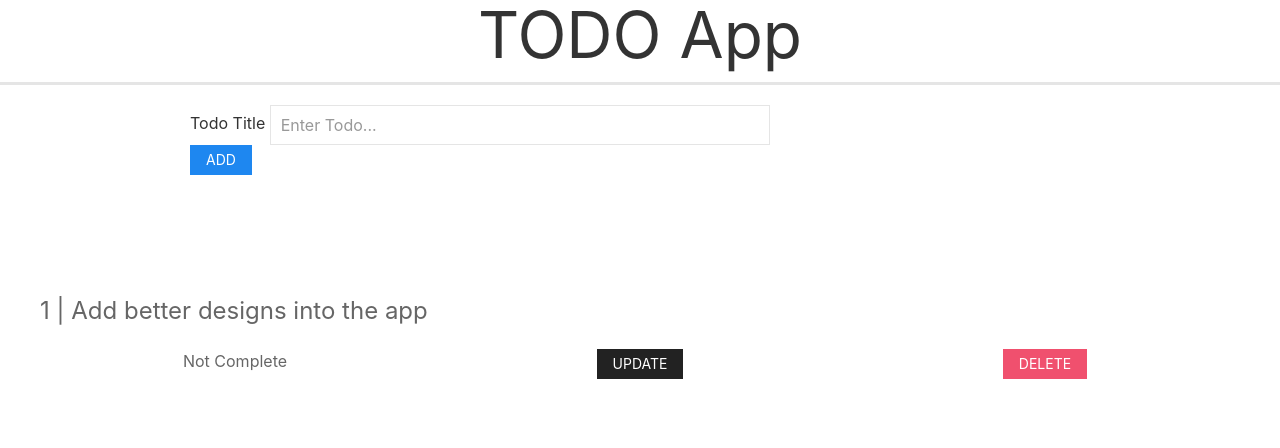
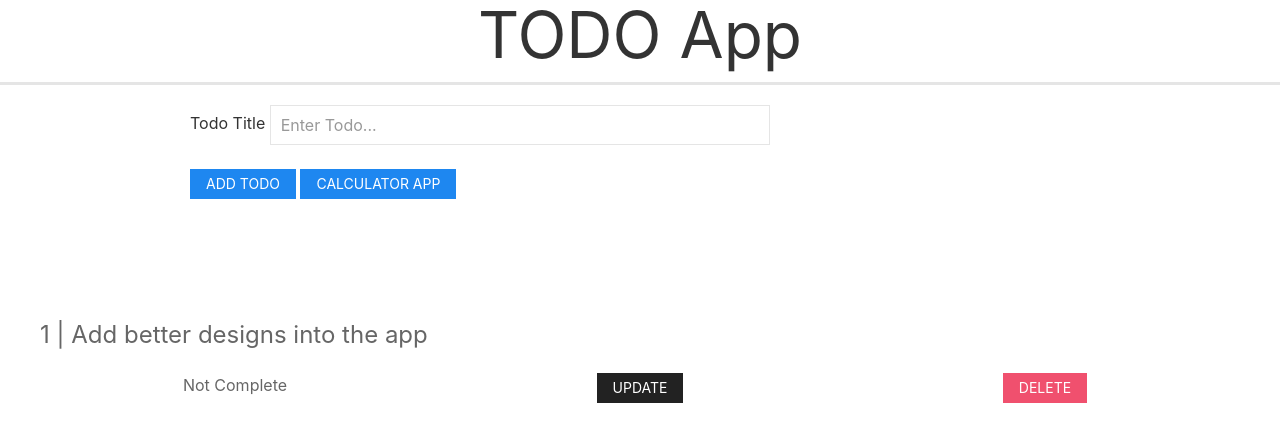
Before and after one commit to kajal-0101/python-ci-cd-demo, a Flask app: page / in a window 1280 px wide. Shown: the top 448 px of the page. Run offline with Flask 2, Linux system fonts and the light colour scheme; data comes from the database, SQL or seed files in the repository; some libraries are stand-ins or nearby versions.

Commit message:
Making another Page of the app

```diff
--- a/src/app.py
+++ b/src/app.py
@@ -1,5 +1,6 @@
 from flask import Flask, render_template, request, redirect, url_for
 from flask_sqlalchemy import SQLAlchemy
+import re
 
 app = Flask(__name__)
 app.config['SQLALCHEMY_DATABASE_URI'] = 'sqlite:///db.sqlite'
@@ -51,6 +52,67 @@ def delete(todo_id):
 def about():
     return "About Page for testing"
 
+@app.route("/calculator")
+def calculator():
+    return render_template("calculator.html")
+
+@app.route("/send", methods=["POST"])
+def get_operand():
+    if request.method == "POST":
+        num1 = request.form['num1']
+        num2 = request.form['num2']
+        num1 = num1.strip()
+        num2 = num2.strip()
+        regex = re.compile('[@_!#$%^&*()<>?/\|}{~:]')
+        if (regex.search(num1) == None) and (regex.search(num2) == None) and(num1 != "") and (num2 != ""):
+            if (num1.isalpha() == False) and (num2.isalpha() == False):
+                operator = request.form['Operation']
+                if operator == "add":
+                    val = addition(num1, num2)
+                    return render_template("calculator.html", result=val)
+                elif operator == "sub":
+                    val = substraction(num1, num2)
+                    return render_template("calculator.html", result=val)
+                elif operator == "mul":
+                    val = multiplication(num1, num2)
+                    return render_template("calculator.html", result=val)
+                elif operator == "div":
+                    val = division(num1, num2)
+                    return render_template("calculator.html", result=val)
+                elif operator == "mod":
+                    val = modulus(num1, num2)
+                    return render_template("calculator.html", result=val)
+                else:
+                    if operator == "pow":
+                        val = power(num1, num2)
+                        return render_template("calculator.html", result=val)
+            else:
+                val = "Only numeric value allowed"
+                return render_template("calculator.html", result=val)
+        else:
+            val = "No special symbols must be there as well as the fields cannot be blank"
+            return render_template("calculator.html", result=val)
+
+def addition(num1, num2):
+    return float(num1) + float(num2)
+
+def substraction(num1, num2):
+    return float(num1) - float(num2)
+
+def multiplication(num1, num2):
+    return float(num1) * float(num2)
+
+def division(num1, num2):
+    return float(num1) / float(num2)
+
+def modulus(num1, num2):
+    return float(num1) % float(num2)
+def power(num1, num2):
+    return float(num1) ** float(num2)
+
+@app.route("/refresh_calculator")
+def refresh_calculator():
+    return redirect(url_for("calculator"))
 
 if __name__ == "__main__":
     db.create_all()
--- a/src/templates/index.html
+++ b/src/templates/index.html
@@ -18,7 +18,9 @@
                 <label for="title" class="uk-text-emphasis">Todo Title</label>
                 <input type="text" name="title" placeholder="Enter Todo..." class="uk-input uk-form-width-large" id="title">
                 <br>
-                <button class="uk-button uk-button-primary uk-button-small" type="submit">Add</button>
+                <br>
+                <button class="uk-button uk-button-primary uk-button-small" type="submit">Add Todo</button>
+                <a href="/calculator" class="uk-button uk-button-primary uk-button-small">Calculator App</a>
             </form>
         </div>
         <br>
```
Also changed, not shown: src/templates/calculator.html (added, +37 -0 lines).
